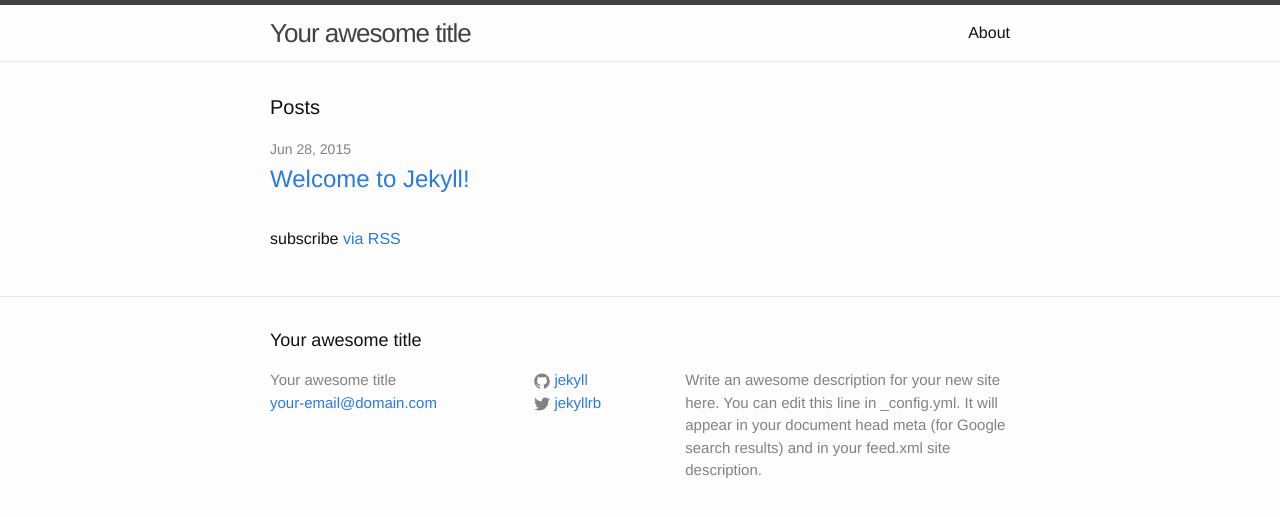
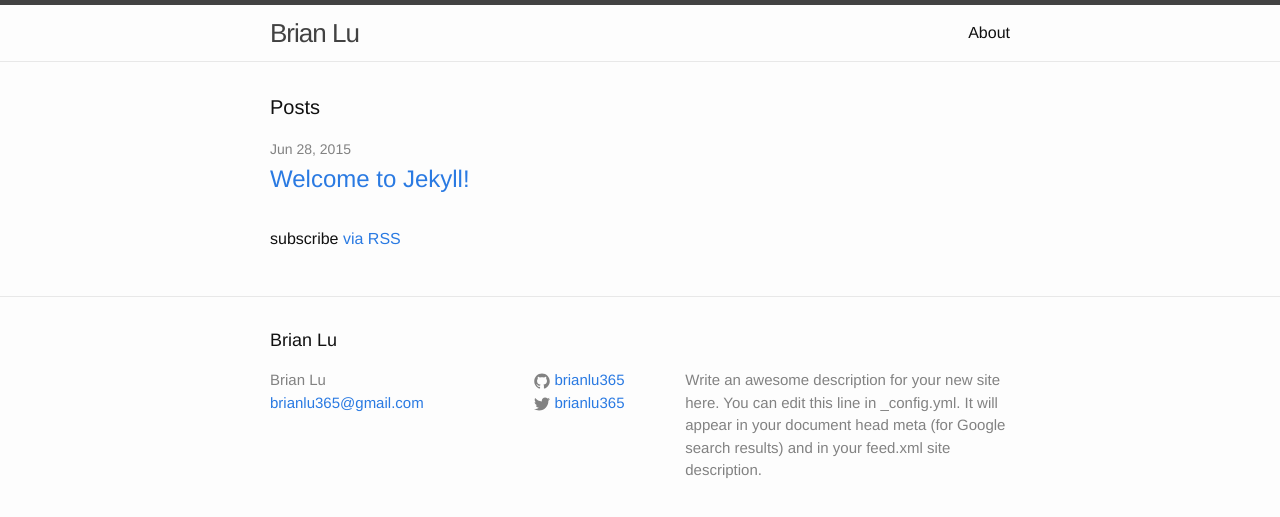
Before and after one commit to brianlu365/brianlu365.github.io, a Jekyll site: the page built from index.html, in a window 1280 px wide. Shown: the top 517 px of the page. Built offline with Jekyll 4.4.1, drawn with Linux system fonts in a browser that asks for light colours.

Commit message:
add ruby version and set config.

```diff
--- a/_config.yml
+++ b/_config.yml
@@ -1,14 +1,16 @@
 # Site settings
-title: Your awesome title
-email: your-email@domain.com
+title: Brian Lu
+email: brianlu365@gmail.com
 description: > # this means to ignore newlines until "baseurl:"
   Write an awesome description for your new site here. You can edit this
   line in _config.yml. It will appear in your document head meta (for
   Google search results) and in your feed.xml site description.
 baseurl: "" # the subpath of your site, e.g. /blog/
-url: "http://yourdomain.com" # the base hostname & protocol for your site
-twitter_username: jekyllrb
-github_username:  jekyll
+url: "http://code.brianlu365.com/" # the base hostname & protocol for your site
+twitter_username: brianlu365
+github_username:  brianlu365
 
 # Build settings
 markdown: kramdown
+kramdown:
+  input: GFM
```
Also changed, not shown: 1 other file.
